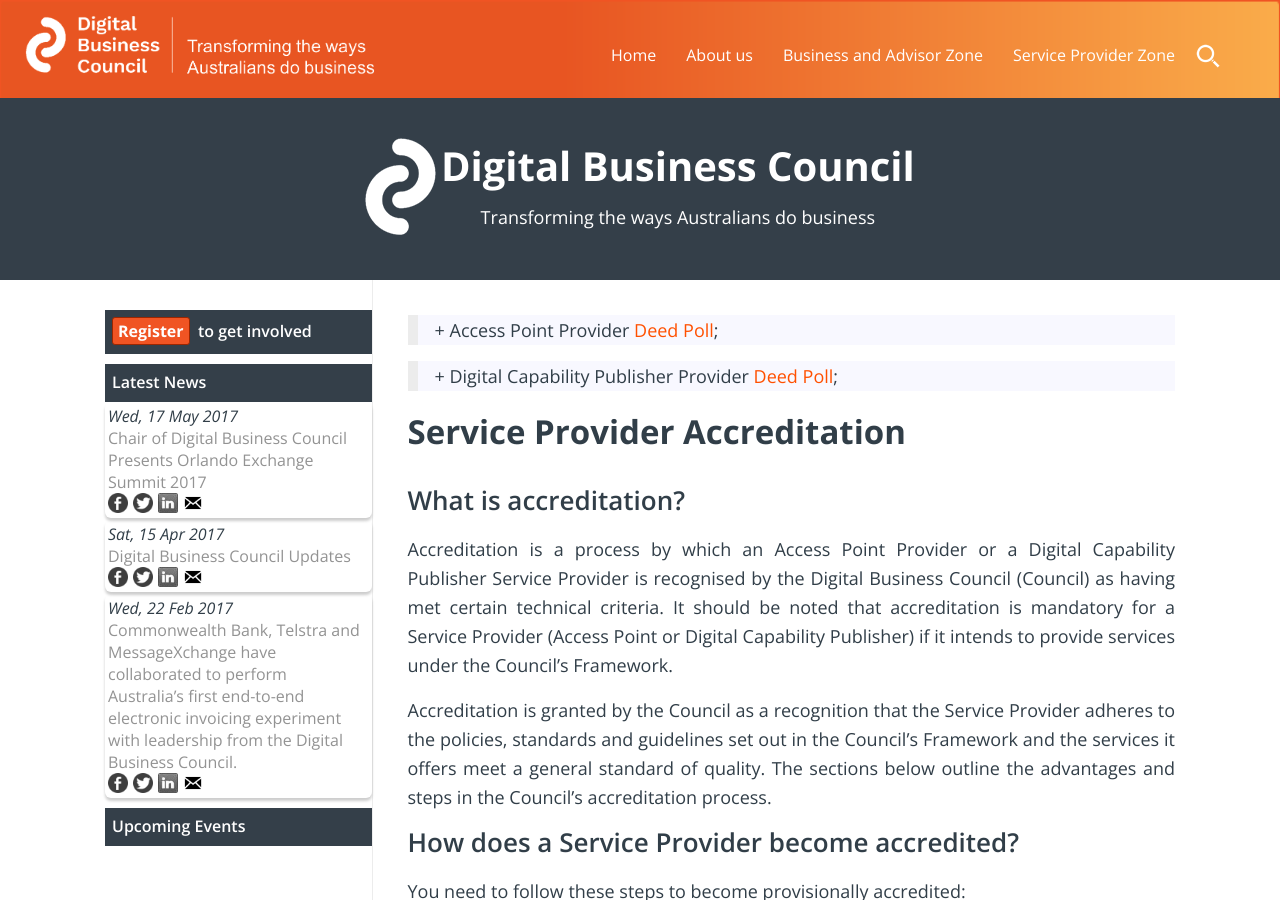
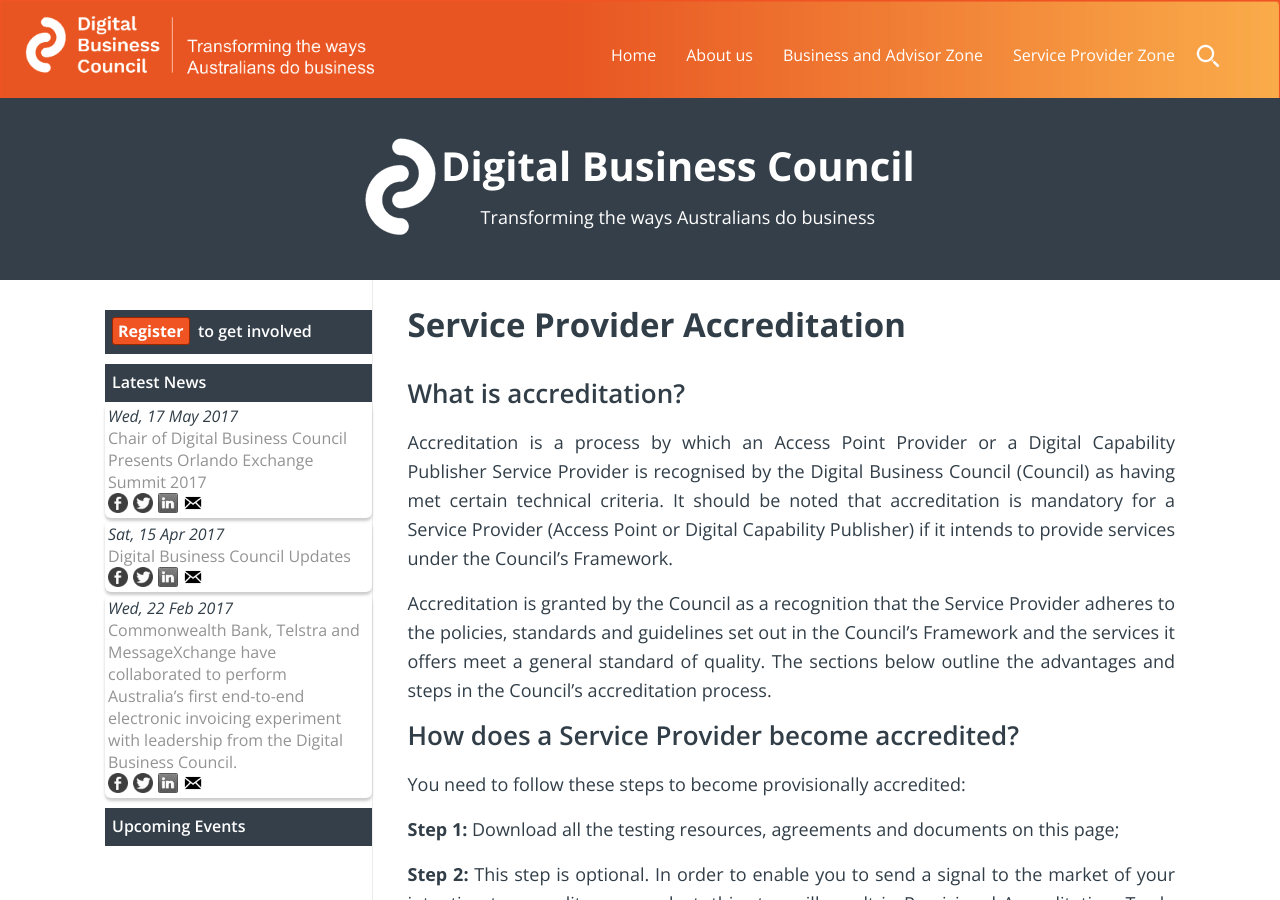
Before and after one commit to Digital-Business-Council/Digital-Business-Council.github.io, a Jekyll site: the page built from pages/service-provider-zone/get-accredited.md, in a window 1280 px wide and 900 px high. Built offline with Jekyll 4.4.1, drawn with Linux system fonts in a browser that asks for light colours; comment, search, counter and statistics services are not loaded.

Commit message:
Update get-accredited.md

```diff
--- a/pages/service-provider-zone/get-accredited.md
+++ b/pages/service-provider-zone/get-accredited.md
@@ -3,12 +3,6 @@
 title: Get Accredited
 permalink: /get-accredited/
 ---
-
-
->   + Access Point Provider [Deed Poll]({{site.url | absolute}}/assets/Access Point Deed Poll.pdf);
-
->   + Digital Capability Publisher Provider [Deed Poll]({{site.url | absolute}}/assets/Digital Capability Publisher Deed Poll.pdf);
-
 
 
 # Service Provider Accreditation
```
